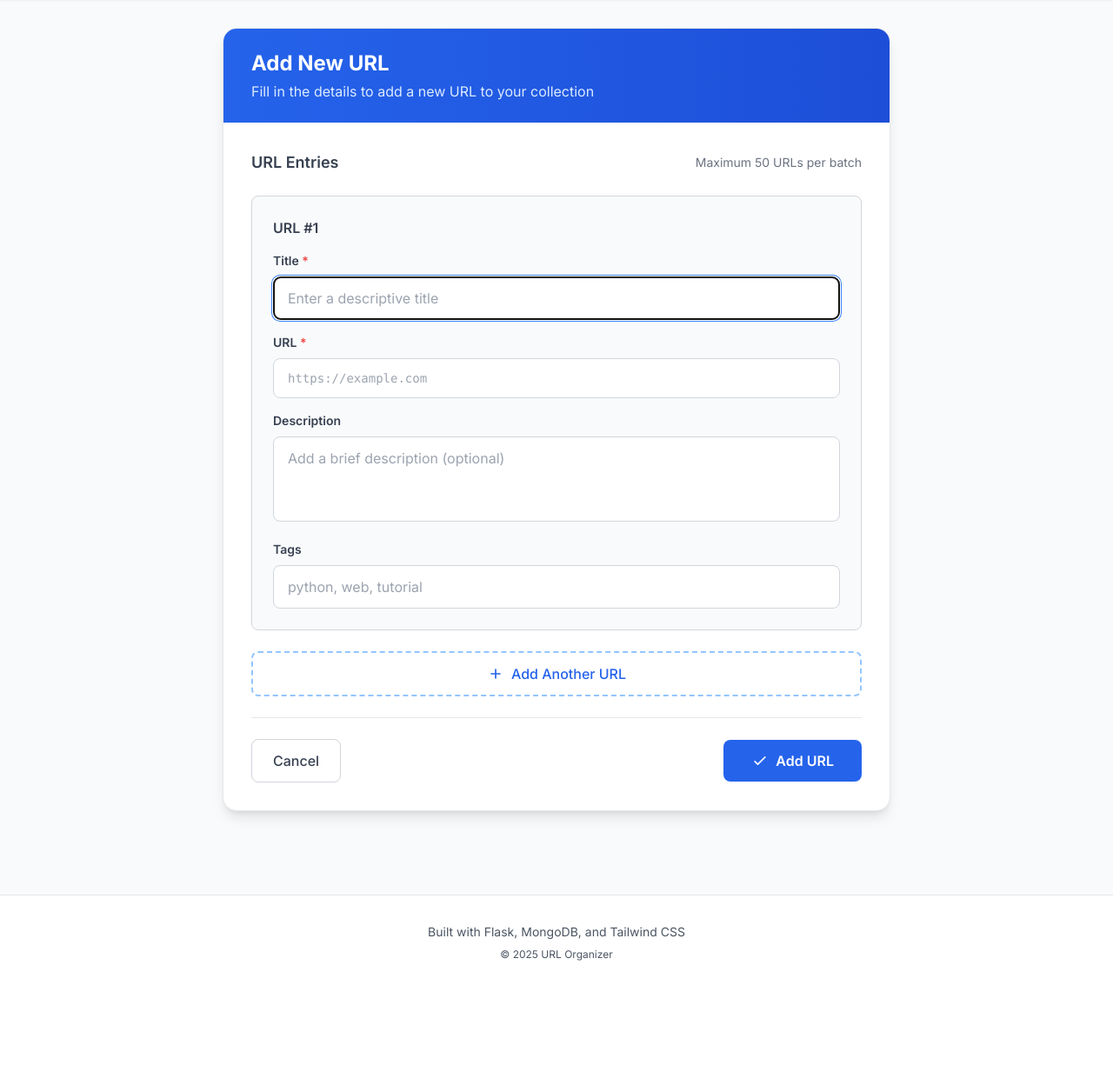
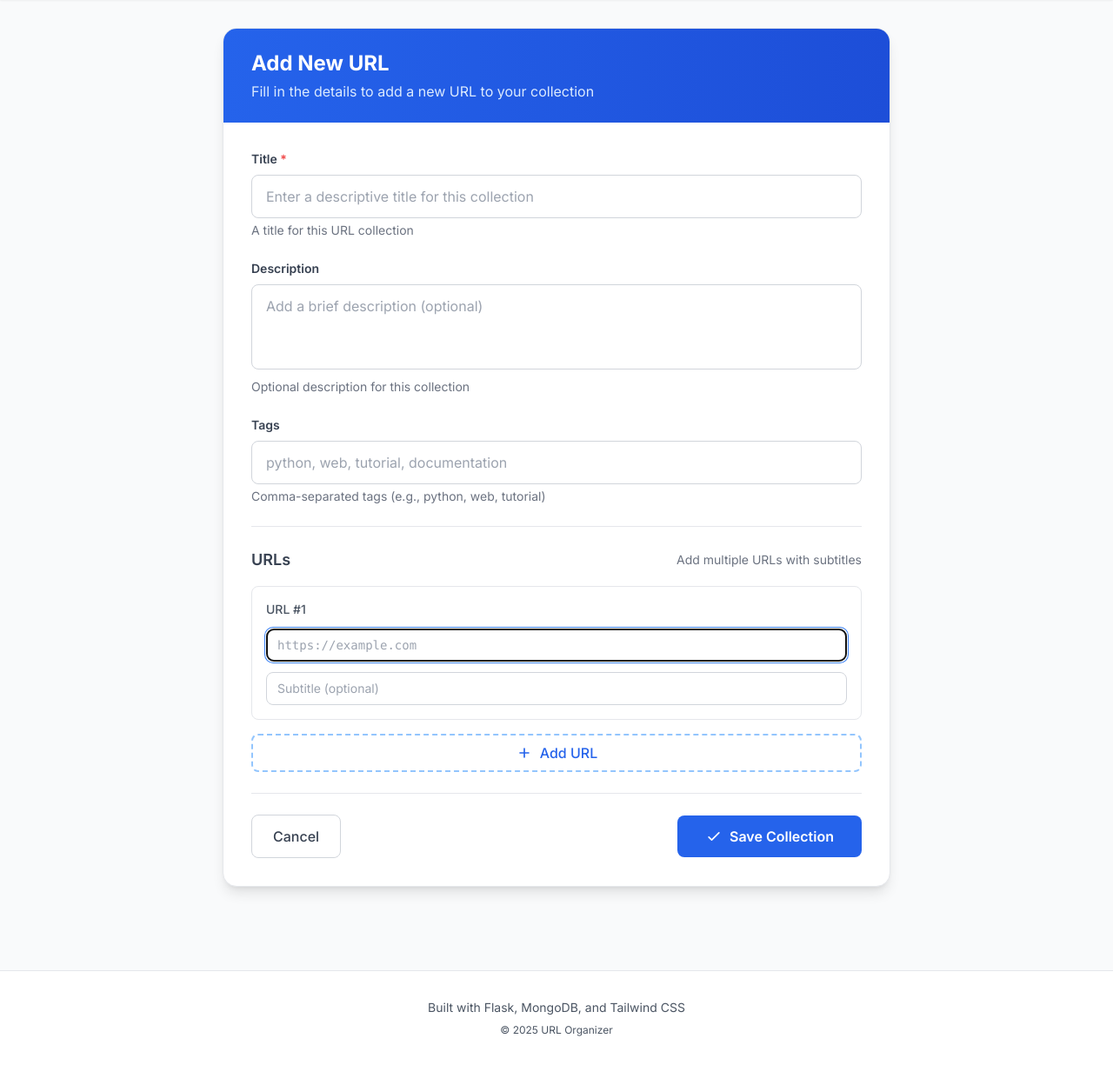
Before and after one commit to Shankar-CSE/my-lovely-sites, a Flask app: page /admin/url/new in a window 1280 px wide. Shown: the part 65-1290 px from the top of the page at 87% size. Before the commit the page ends 1170 px from the top, so only its background shows below. Run offline with Flask 3, Linux system fonts and the light colour scheme; the visitor is signed in with stand-in values (Sample User, id 1); some libraries are stand-ins or nearby versions.

Commit message:
Refactor URL creation to support collections; enhance validation and UI for multiple URLs

```diff
--- a/app/routes/admin.py
+++ b/app/routes/admin.py
@@ -41,72 +41,55 @@ def dashboard():
 @bp.route('/url/new', methods=['GET', 'POST'])
 @login_required
 def create_url():
-    """Create new URL(s) - supports single or batch creation"""
+    """Create new URL collection with multiple URLs"""
     if request.method == 'POST':
-        # Check if batch input (array fields)
-        titles = request.form.getlist('title[]')
-        urls = request.form.getlist('url[]')
-        descriptions = request.form.getlist('description[]')
-        tags = request.form.getlist('tags[]')
+        # Get collection-level data
+        title = request.form.get('title', '').strip()
+        description = request.form.get('description', '').strip()
+        tags = request.form.get('tags', '').strip()
 
-        # Batch mode: multiple URLs
-        if titles and len(titles) > 1:
-            from app.services.url_service import validate_batch
+        # Get arrays of URLs and subtitles
+        urls = request.form.getlist('urls[]')
+        subtitles = request.form.getlist('subtitles[]')
 
-            # Build list of form data dicts
-            url_data_list = []
-            for i in range(len(titles)):
-                url_data_list.append({
-                    'title': titles[i] if i < len(titles) else '',
-                    'url': urls[i] if i < len(urls) else '',
-                    'description': descriptions[i] if i < len(descriptions) else '',
-                    'tags': tags[i] if i < len(tags) else ''
+        # Build URL array with subtitles
+        url_array = []
+        for i in range(len(urls)):
+            if urls[i].strip():  # Only add non-empty URLs
+                url_array.append({
+                    'url': urls[i].strip(),
+                    'subtitle': subtitles[i].strip() if i < len(subtitles) else ''
                 })
 
-            # Validate batch
-            has_valid, valid_items, error_list = validate_batch(url_data_list, max_size=50)
-
-            if has_valid:
-                # Prepare valid items
-                prepared_items = [prepare_url_data(item) for item in valid_items]
-
-                # Create batch
-                results = url_repo.create_many(prepared_items)
-
-                # Flash results
-                success_count = len(results['success'])
-                duplicate_count = len(results['duplicates'])
-
-                if success_count > 0:
-                    flash(f'{success_count} URL(s) added successfully!', 'success')
-                if duplicate_count > 0:
-                    flash(f'{duplicate_count} duplicate URL(s) skipped', 'warning')
-                if error_list:
-                    for error in error_list[:5]:  # Limit displayed errors
-                        flash(error, 'error')
-
-                if success_count > 0:
-                    return redirect(url_for('admin.dashboard'))
-            else:
-                # Show validation errors
-                for error in error_list:
-                    flash(error, 'error')
-
-        # Single mode: one URL (backward compatibility)
+        if not url_array:
+            flash('At least one URL is required', 'error')
+        elif not title:
+            flash('Title is required', 'error')
         else:
-            # Validate data
-            is_valid, errors = validate_url_data(request.form)
+            # Validate and prepare data
+            from app.services.url_service import validate_url_collection
+            is_valid, errors = validate_url_collection({
+                'title': title,
+                'description': description,
+                'tags': tags,
+                'urls': url_array
+            })
 
             if is_valid:
                 # Prepare and save data
-                url_data = prepare_url_data(request.form)
+                url_data = prepare_url_data({
+                    'title': title,
+                    'description': description,
+                    'tags': tags,
+                    'urls': url_array
+                })
                 result = url_repo.create(url_data)
 
                 if result:
-                    flash('URL added successfully!', 'success')
+                    flash(f'Collection with {len(url_array)} URL(s) added successfully!', 'success')
                     return redirect(url_for('admin.dashboard'))
                 else:
-                    flash('This URL already exists', 'error')
+                    flash('Failed to create collection', 'error')
             else:
                 # Show validation errors
                 for field, error in errors.items():
--- a/app/templates/url_form.html
+++ b/app/templates/url_form.html
@@ -90,23 +90,71 @@
                 <p class="mt-1 text-sm text-gray-500">Comma-separated tags to organize this URL (e.g., python, web, tutorial)</p>
             </div>
             {% else %}
-            <!-- Batch URL Creation Mode -->
-            <div class="flex items-center justify-between mb-4">
-                <h3 class="text-lg font-semibold text-gray-700">URL Entries</h3>
-                <span class="text-sm text-gray-500">Maximum 50 URLs per batch</span>
+            <!-- Single Block with Multiple URLs -->
+            <div>
+                <label for="title" class="block text-sm font-semibold text-gray-700 mb-2">
+                    Title <span class="text-red-500">*</span>
+                </label>
+                <input
+                    type="text"
+                    id="title"
+                    name="title"
+                    required
+                    maxlength="200"
+                    class="w-full px-4 py-3 border border-gray-300 rounded-lg focus:ring-2 focus:ring-primary-500 focus:border-primary-500 transition"
+                    placeholder="Enter a descriptive title for this collection"
+                >
+                <p class="mt-1 text-sm text-gray-500">A title for this URL collection</p>
             </div>
 
-            <div id="urlEntries" class="space-y-6"></div>
+            <div>
+                <label for="description" class="block text-sm font-semibold text-gray-700 mb-2">
+                    Description
+                </label>
+                <textarea
+                    id="description"
+                    name="description"
+                    rows="3"
+                    maxlength="1000"
+                    class="w-full px-4 py-3 border border-gray-300 rounded-lg focus:ring-2 focus:ring-primary-500 focus:border-primary-500 transition resize-none"
+                    placeholder="Add a brief description (optional)"
+                ></textarea>
+                <p class="mt-1 text-sm text-gray-500">Optional description for this collection</p>
+            </div>
+
+            <div>
+                <label for="tags" class="block text-sm font-semibold text-gray-700 mb-2">
+                    Tags
+                </label>
+                <input
+                    type="text"
+                    id="tags"
+                    name="tags"
+                    class="w-full px-4 py-3 border border-gray-300 rounded-lg focus:ring-2 focus:ring-primary-500 focus:border-primary-500 transition"
+                    placeholder="python, web, tutorial, documentation"
+                >
+                <p class="mt-1 text-sm text-gray-500">Comma-separated tags (e.g., python, web, tutorial)</p>
+            </div>
+
+            <!-- URLs Section -->
+            <div class="border-t pt-6">
+                <div class="flex items-center justify-between mb-4">
+                    <h3 class="text-lg font-semibold text-gray-700">URLs</h3>
+                    <span class="text-sm text-gray-500">Add multiple URLs with subtitles</span>
+                </div>
+
+                <div id="urlsContainer" class="space-y-4"></div>
 
                 <button
                     type="button"
                     id="addUrlBtn"
-                class="w-full py-3 border-2 border-dashed border-primary-300 rounded-lg text-primary-600 hover:bg-primary-50 hover:border-primary-400 font-medium transition flex items-center justify-center space-x-2">
+                    class="w-full py-2 mt-4 border-2 border-dashed border-primary-300 rounded-lg text-primary-600 hover:bg-primary-50 hover:border-primary-400 font-medium transition flex items-center justify-center space-x-2">
                     <svg class="w-5 h-5" fill="none" stroke="currentColor" viewBox="0 0 24 24">
                         <path stroke-linecap="round" stroke-linejoin="round" stroke-width="2" d="M12 6v6m0 0v6m0-6h6m-6 0H6"></path>
                     </svg>
-                <span>Add Another URL</span>
+                    <span>Add URL</span>
                 </button>
+            </div>
             {% endif %}
 
             <!-- Action Buttons -->
@@ -148,131 +196,105 @@
 </script>
 {% else %}
 <script>
-    // Batch URL creation mode
-    const urlEntriesContainer = document.getElementById('urlEntries');
+    // Single block with multiple URL-subtitle pairs
+    const urlsContainer = document.getElementById('urlsContainer');
     const addUrlBtn = document.getElementById('addUrlBtn');
     const submitBtnText = document.getElementById('submitBtnText');
-    const MAX_URLS = 50;
+    const MAX_URLS = 10;
     let urlCount = 0;
 
-    function createUrlEntry(index) {
-        const entry = document.createElement('div');
-        entry.className = 'border border-gray-300 rounded-lg p-6 space-y-4 bg-gray-50 url-entry';
-        entry.dataset.index = index;
+    function createUrlInput(index) {
+        const urlDiv = document.createElement('div');
+        urlDiv.className = 'border border-gray-200 rounded-lg p-4 bg-white url-item';
+        urlDiv.dataset.index = index;
 
-        entry.innerHTML = `
-            <div class="flex items-center justify-between mb-4">
-                <h4 class="text-md font-semibold text-gray-700">URL #${index + 1}</h4>
+        urlDiv.innerHTML = `
+            <div class="flex items-center justify-between mb-3">
+                <span class="text-sm font-medium text-gray-600">URL #${index + 1}</span>
                 ${index > 0 ? `
-                    <button type="button" class="remove-btn text-red-600 hover:text-red-800 font-medium text-sm flex items-center space-x-1">
+                    <button type="button" class="remove-url-btn text-red-600 hover:text-red-800 text-sm flex items-center space-x-1">
                         <svg class="w-4 h-4" fill="none" stroke="currentColor" viewBox="0 0 24 24">
-                            <path stroke-linecap="round" stroke-linejoin="round" stroke-width="2" d="M19 7l-.867 12.142A2 2 0 0116.138 21H7.862a2 2 0 01-1.995-1.858L5 7m5 4v6m4-6v6m1-10V4a1 1 0 00-1-1h-4a1 1 0 00-1 1v3M4 7h16"></path>
+                            <path stroke-linecap="round" stroke-linejoin="round" stroke-width="2" d="M6 18L18 6M6 6l12 12"></path>
                         </svg>
                         <span>Remove</span>
                     </button>
                 ` : ''}
             </div>
 
+            <div class="space-y-3">
                 <div>
-                <label class="block text-sm font-semibold text-gray-700 mb-2">
-                    Title <span class="text-red-500">*</span>
-                </label>
-                <input
-                    type="text"
-                    name="title[]"
-                    required
-                    maxlength="200"
-                    class="w-full px-4 py-3 border border-gray-300 rounded-lg focus:ring-2 focus:ring-primary-500 focus:border-primary-500 transition"
-                    placeholder="Enter a descriptive title"
-                >
-            </div>
-
-            <div>
-                <label class="block text-sm font-semibold text-gray-700 mb-2">
-                    URL <span class="text-red-500">*</span>
-                </label>
                     <input
                         type="url"
-                    name="url[]"
+                        name="urls[]"
                         required
-                    class="w-full px-4 py-3 border border-gray-300 rounded-lg focus:ring-2 focus:ring-primary-500 focus:border-primary-500 transition font-mono text-sm"
+                        class="w-full px-3 py-2 border border-gray-300 rounded-lg focus:ring-2 focus:ring-primary-500 focus:border-primary-500 transition text-sm font-mono"
                         placeholder="https://example.com"
                     >
                 </div>
 
                 <div>
-                <label class="block text-sm font-semibold text-gray-700 mb-2">
-                    Description
-                </label>
-                <textarea
-                    name="description[]"
-                    rows="3"
-                    maxlength="1000"
-                    class="w-full px-4 py-3 border border-gray-300 rounded-lg focus:ring-2 focus:ring-primary-500 focus:border-primary-500 transition resize-none"
-                    placeholder="Add a brief description (optional)"
-                ></textarea>
-            </div>
-
-            <div>
-                <label class="block text-sm font-semibold text-gray-700 mb-2">
-                    Tags
-                </label>
                     <input
                         type="text"
-                    name="tags[]"
-                    class="w-full px-4 py-3 border border-gray-300 rounded-lg focus:ring-2 focus:ring-primary-500 focus:border-primary-500 transition"
-                    placeholder="python, web, tutorial"
+                        name="subtitles[]"
+                        maxlength="200"
+                        class="w-full px-3 py-2 border border-gray-300 rounded-lg focus:ring-2 focus:ring-primary-500 focus:border-primary-500 transition text-sm"
+                        placeholder="Subtitle (optional)"
                     >
+                </div>
             </div>
         `;
 
         // Add remove button handler
-        const removeBtn = entry.querySelector('.remove-btn');
+        const removeBtn = urlDiv.querySelector('.remove-url-btn');
         if (removeBtn) {
-            removeBtn.addEventListener('click', () => removeUrlEntry(entry));
+            removeBtn.addEventListener('click', () => removeUrlInput(urlDiv));
         }
 
-        return entry;
+        return urlDiv;
     }
 
-    function addUrlEntry() {
+    function addUrlInput() {
         if (urlCount >= MAX_URLS) {
-            alert(`Maximum ${MAX_URLS} URLs allowed per batch`);
+            alert(`Maximum ${MAX_URLS} URLs allowed per block`);
             return;
         }
 
-        const entry = createUrlEntry(urlCount);
-        urlEntriesContainer.appendChild(entry);
+        const urlInput = createUrlInput(urlCount);
+        urlsContainer.appendChild(urlInput);
         urlCount++;
 
         updateUI();
 
-        // Focus on first input of new entry
-        const firstInput = entry.querySelector('input[name="title[]"]');
-        if (firstInput) firstInput.focus();
+        // Focus on URL input
+        const urlField = urlInput.querySelector('input[name="urls[]"]');
+        if (urlField) urlField.focus();
     }
 
-    function removeUrlEntry(entry) {
-        entry.remove();
+    function removeUrlInput(urlDiv) {
+        urlDiv.remove();
         urlCount--;
         updateUI();
-        renumberEntries();
+        renumberUrls();
     }
 
-    function renumberEntries() {
-        const entries = urlEntriesContainer.querySelectorAll('.url-entry');
-        entries.forEach((entry, idx) => {
-            entry.dataset.index = idx;
-            const heading = entry.querySelector('h4');
-            if (heading) {
-                heading.textContent = `URL #${idx + 1}`;
+    function renumberUrls() {
+        const urlItems = urlsContainer.querySelectorAll('.url-item');
+        urlItems.forEach((item, idx) => {
+            item.dataset.index = idx;
+            const label = item.querySelector('span');
+            if (label) {
+                label.textContent = `URL #${idx + 1}`;
             }
         });
     }
 
     function updateUI() {
-        // Update button text
-        submitBtnText.textContent = urlCount > 1 ? `Add ${urlCount} URLs` : 'Add URL';
+        // Update submit button text
+        if (urlCount > 1) {
+            submitBtnText.textContent = `Save Collection with ${urlCount} URLs`;
+        } else {
+            submitBtnText.textContent = 'Save Collection';
+        }
 
         // Disable add button if at max
         addUrlBtn.disabled = urlCount >= MAX_URLS;
@@ -284,10 +306,10 @@
     }
 
     // Add click handler for Add URL button
-    addUrlBtn.addEventListener('click', addUrlEntry);
+    addUrlBtn.addEventListener('click', addUrlInput);
 
-    // Initialize with one empty entry
-    addUrlEntry();
+    // Initialize with one URL input
+    addUrlInput();
 </script>
 {% endif %}
 {% endblock %}
```
Also changed, not shown: app/services/url_service.py (+63 -7 lines), app/templates/dashboard.html (+24 -0 lines), app/templates/index.html (+25 -3 lines). Lines whose indentation alone changed are shown as unchanged.
